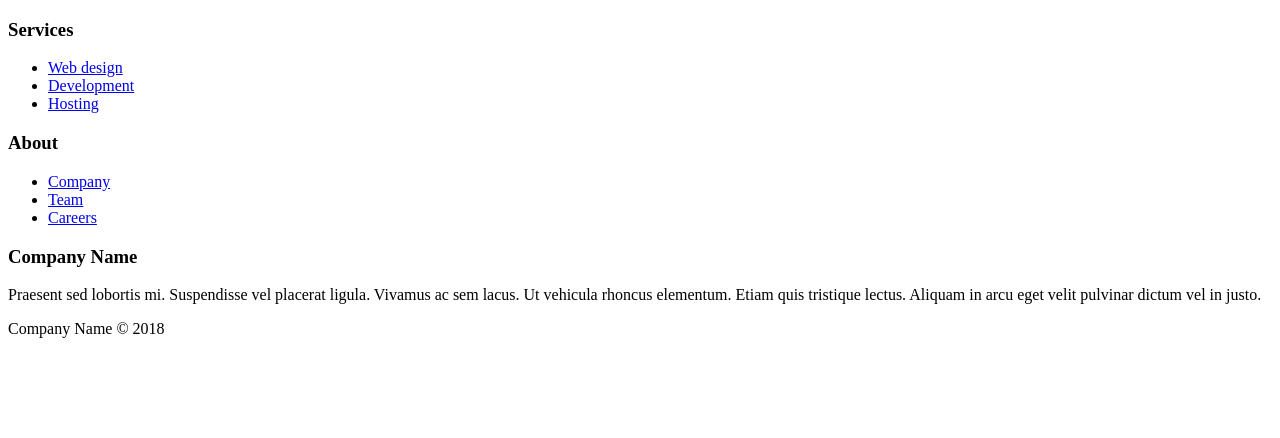
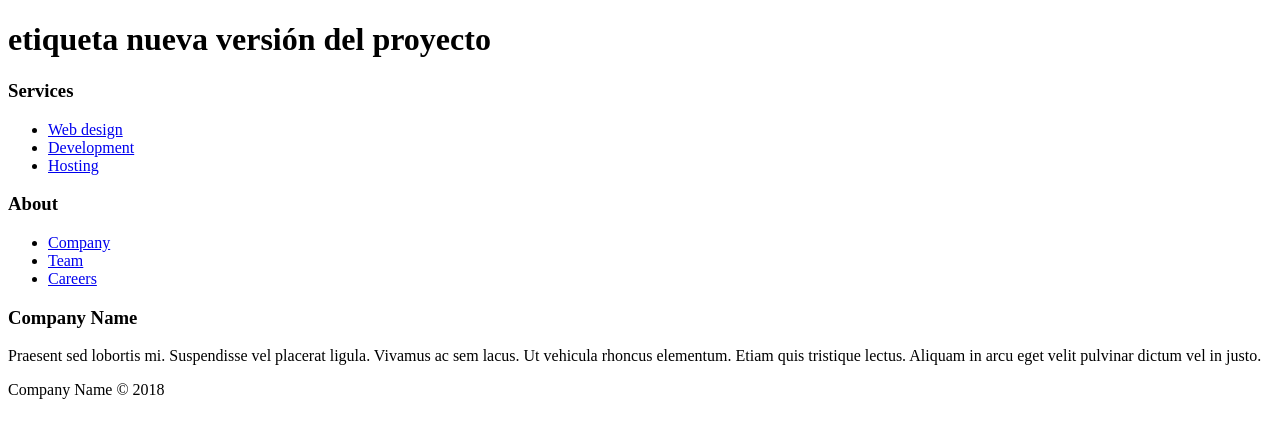
Before and after one commit to camiloordo22vf/practicagitdiu, a plain HTML site: page index.html in a window 1280 px wide. Drawn offline with Linux system fonts and the light colour scheme.

Commit message:
camvios para crear etqueta

```diff
--- a/index.html
+++ b/index.html
@@ -7,6 +7,8 @@
     <title>Document</title>
 </head>
 <body>
+
+    <h1>etiqueta nueva versión del proyecto</h1>
 
 <div class="footer-dark">
     <footer>
```
